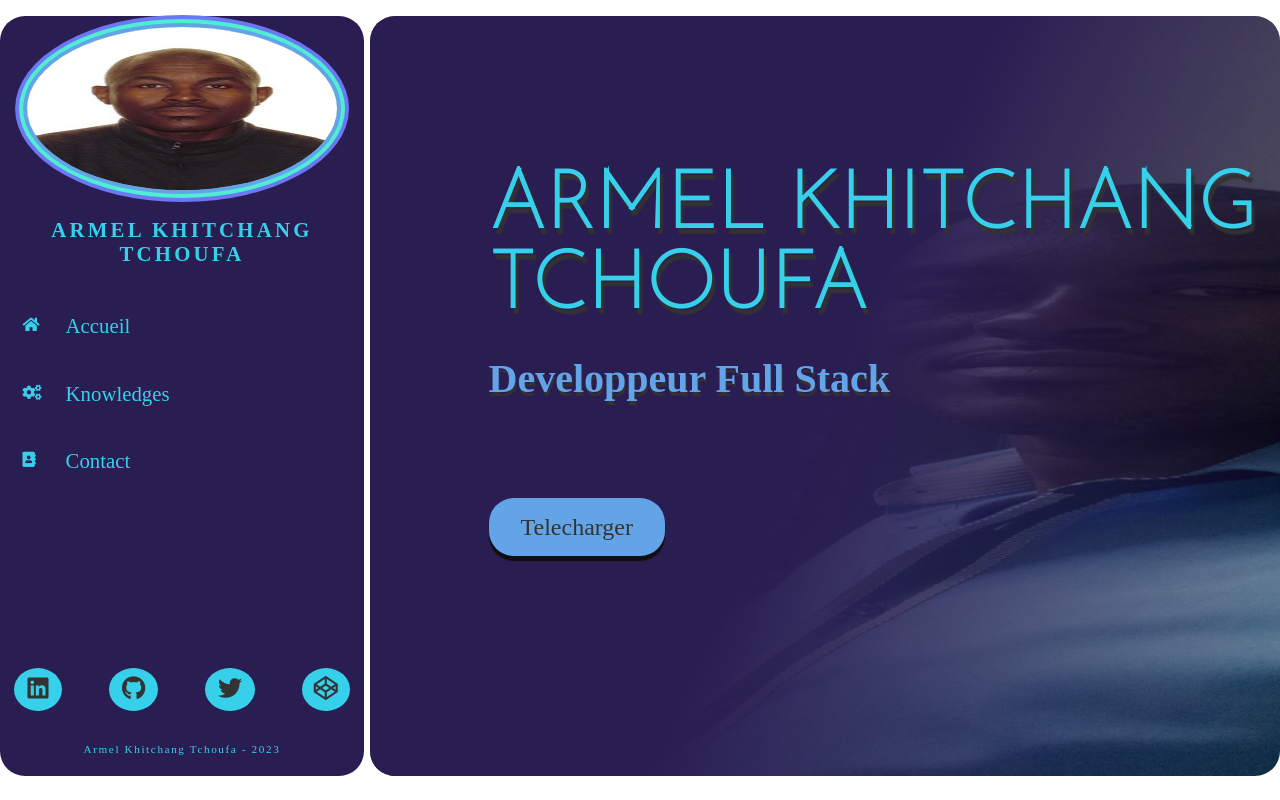
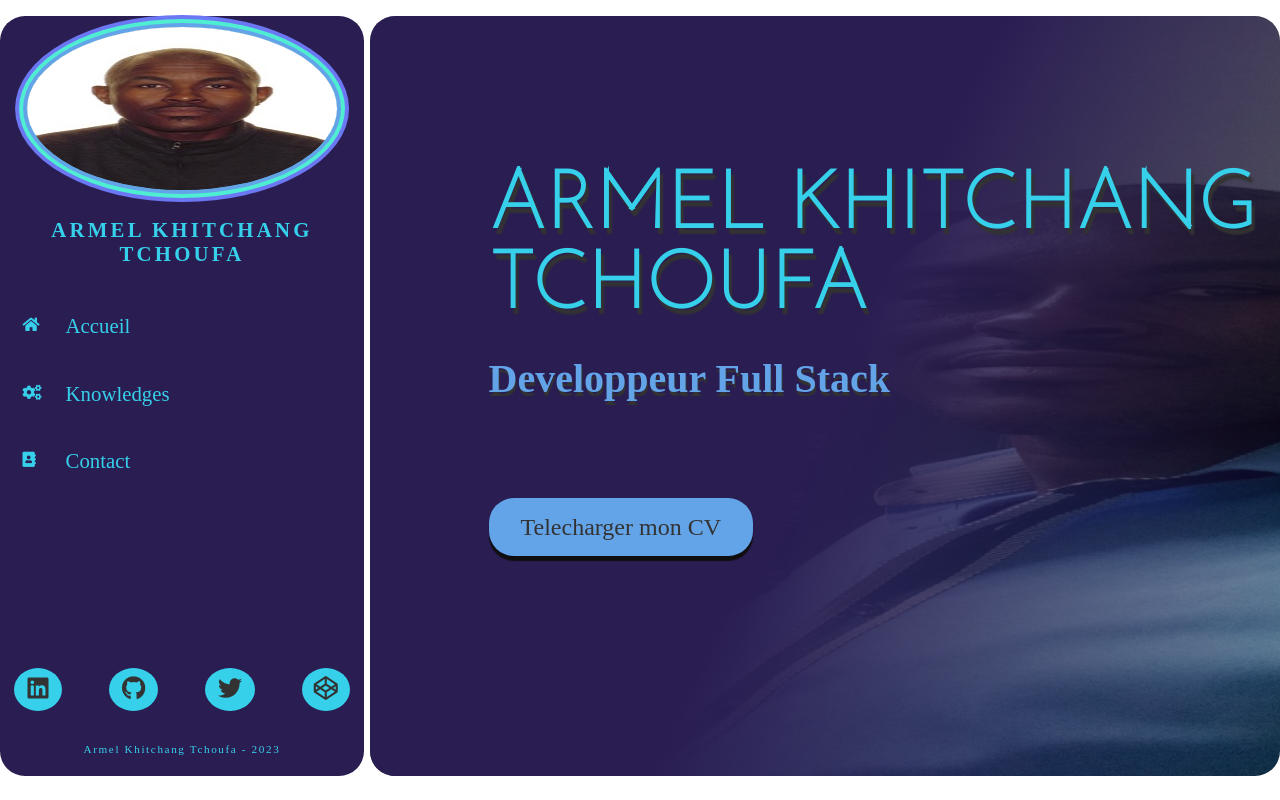
Before and after one commit to armelKhitchang/cv-armel-online, a React (Create React App) app: page / in a window 1280 px wide. Built offline with nearby package versions, Linux system fonts and the light colour scheme; a web font is replaced by a local one.

Commit message:
deploy app

```diff
--- a/src/pages/Home.js
+++ b/src/pages/Home.js
@@ -10,7 +10,7 @@ const Home = () => {
                     <h1>Armel Khitchang Tchoufa</h1>
                     <h2>Developpeur Full Stack</h2>
                     <div className='pdf'>
-                        <a href="./media/Cv_Armel.pdf" target='_blank'>Telecharger</a>
+                        <a href="./media/Cv_Armel.pdf" target='_blank'>Telecharger mon CV</a>
                     </div>
                 </div>
             </div>
```
